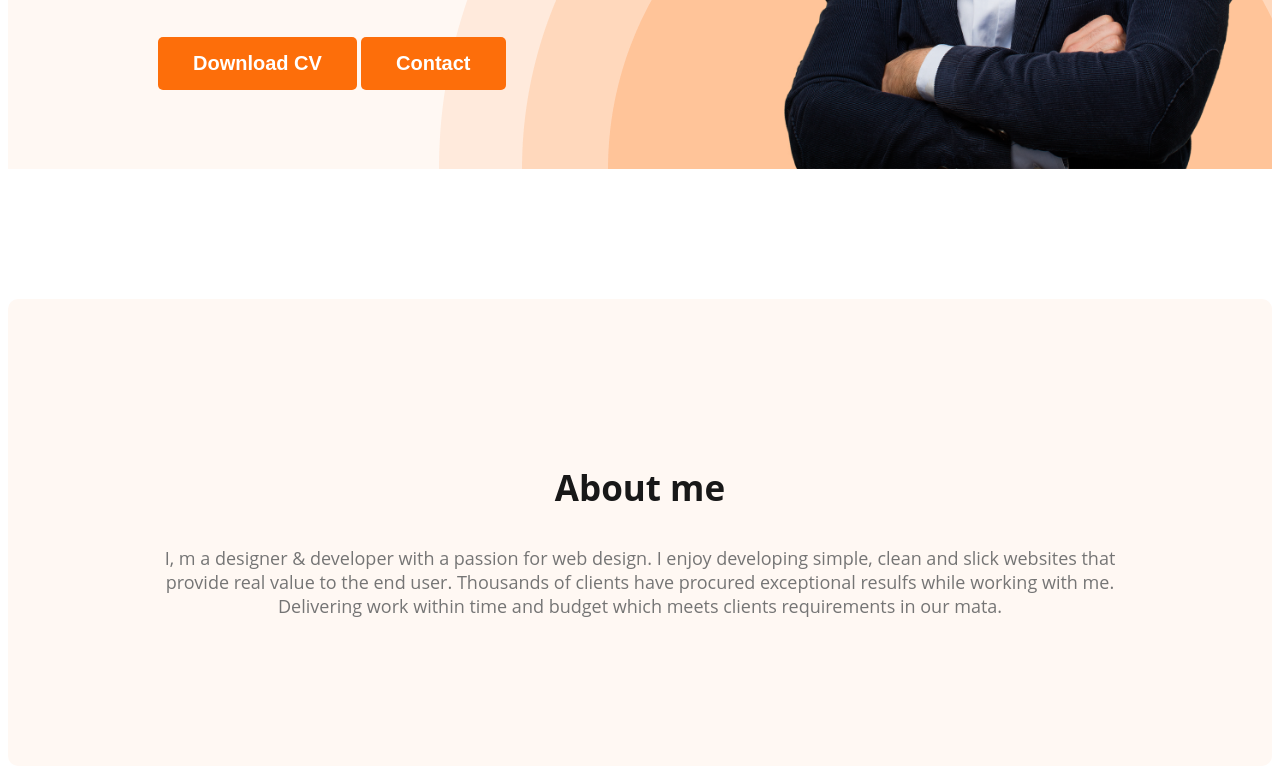
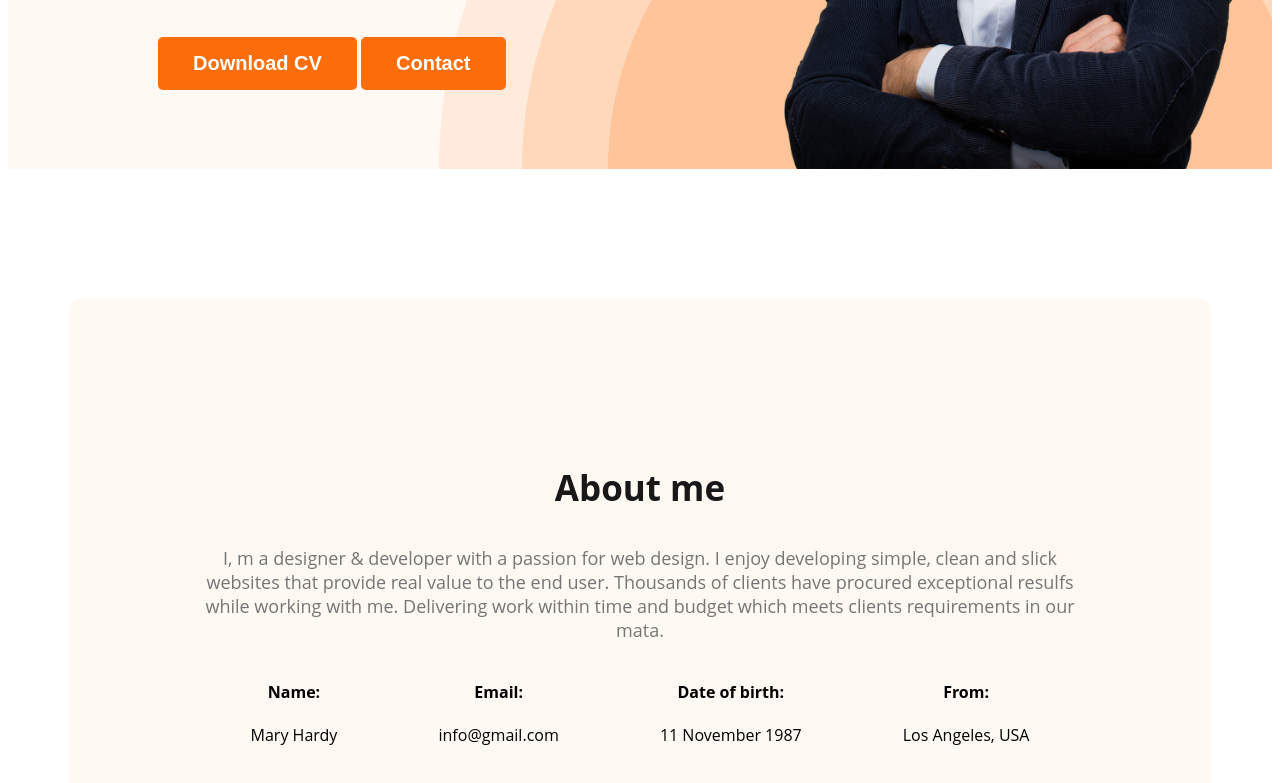
Before and after one commit to ahamedraju1/web-developer-portfolio, a plain HTML site: page index.html in a window 1280 px wide. Shown: the part 599-1382 px from the top of the page. Drawn offline with Linux system fonts and the light colour scheme.

Commit message:
added about information

```diff
--- a/index.html
+++ b/index.html
@@ -1,5 +1,6 @@
 <!DOCTYPE html>
 <html lang="en">
+
 <head>
     <meta charset="UTF-8">
     <meta name="viewport" content="width=device-width, initial-scale=1.0">
@@ -10,6 +11,7 @@
 
     <link rel="stylesheet" href="styles/protfolio.css">
 </head>
+
 <body>
     <header class="header">
         <nav>
@@ -22,9 +24,10 @@
         </nav>
         <div class="banner">
             <div class="banner-content">
-            <h3 class="banner-greetings">Hi, I  am</h3>
+                <h3 class="banner-greetings">Hi, I am</h3>
                 <h1 class="banner-title">Mary Hardy</h1>
-            <p class="banner-description">Shot what able cold new see hold.Friendly as an betrayed formerly he. Morning because as to society behaved moments.</p>
+                <p class="banner-description">Shot what able cold new see hold.Friendly as an betrayed formerly he.
+                    Morning because as to society behaved moments.</p>
                 <button class="btn-primary">Download CV</button>
                 <button class="btn-primary">Contact</button>
 
@@ -35,11 +38,35 @@
     <main>
         <section class="about">
             <h3 class="section-title">About me</h3>
-          <p class="section-description">I, m a designer & developer with a passion for web design. I enjoy developing simple, clean and slick websites that provide real value to the end user. Thousands of clients have procured exceptional resulfs while working with me. Delivering work within time and budget which meets clients requirements in our mata.</p>
+            <p class="section-description">I, m a designer & developer with a passion for web design. I enjoy developing
+                simple, clean and slick websites that provide real value to the end user. Thousands of clients have
+                procured exceptional resulfs while working with me. Delivering work within time and budget which meets
+                clients requirements in our mata.</p>
+            <div class="about-info-container">
+                <!-- .about-info*4>h4.info-title+p.info-description -->
+                <div class="about-info">
+                    <h4 class="info-title">Name:</h4>
+                    <p class="info-description"> Mary Hardy</p>
+                </div>
+                <div class="about-info">
+                    <h4 class="info-title">Email:</h4>
+                    <p class="info-description">info@gmail.com</p>
+                </div>
+                <div class="about-info">
+                    <h4 class="info-title">Date of birth:</h4>
+                    <p class="info-description">11 November 1987</p>
+                </div>
+                <div class="about-info">
+                    <h4 class="info-title">From:</h4>
+                    <p class="info-description">Los Angeles, USA</p>
+                </div>
+            </div>
+
         </section>
     </main>
     <footer>
 
     </footer>
 </body>
+
 </html>
--- a/styles/protfolio.css
+++ b/styles/protfolio.css
@@ -91,7 +91,10 @@ nav li {
 }
 
 /* main section styles */
-
+main{
+    max-width: 1140px;
+    margin: 0 auto;
+}
 /* about section styles */
 .about{
 
@@ -100,3 +103,10 @@ nav li {
  background:#FFF8f3;
  margin: 130px 0;
 }
+.about-info-container{
+    display: flex;
+    justify-content: space-around;
+}
+.about-info{
+    text-align: center;
+}
```
Lines whose indentation alone changed are shown as unchanged.
